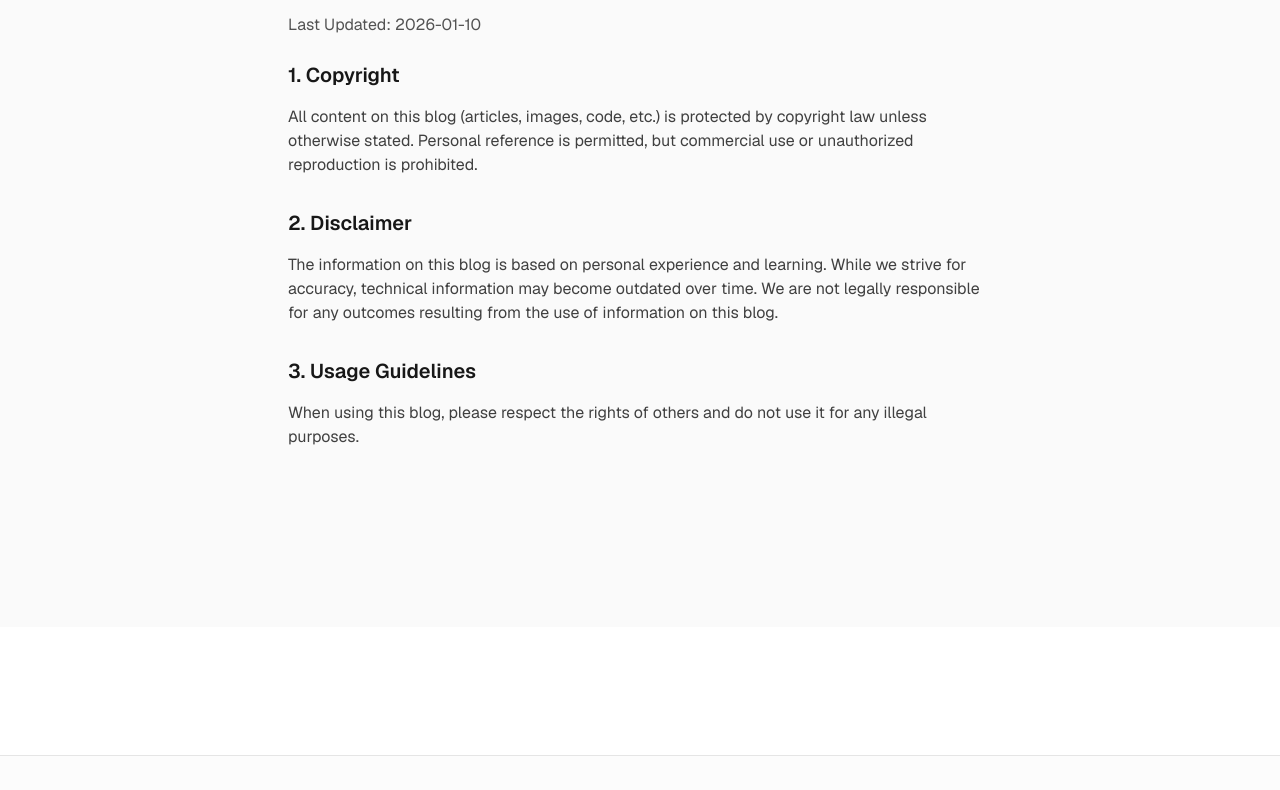
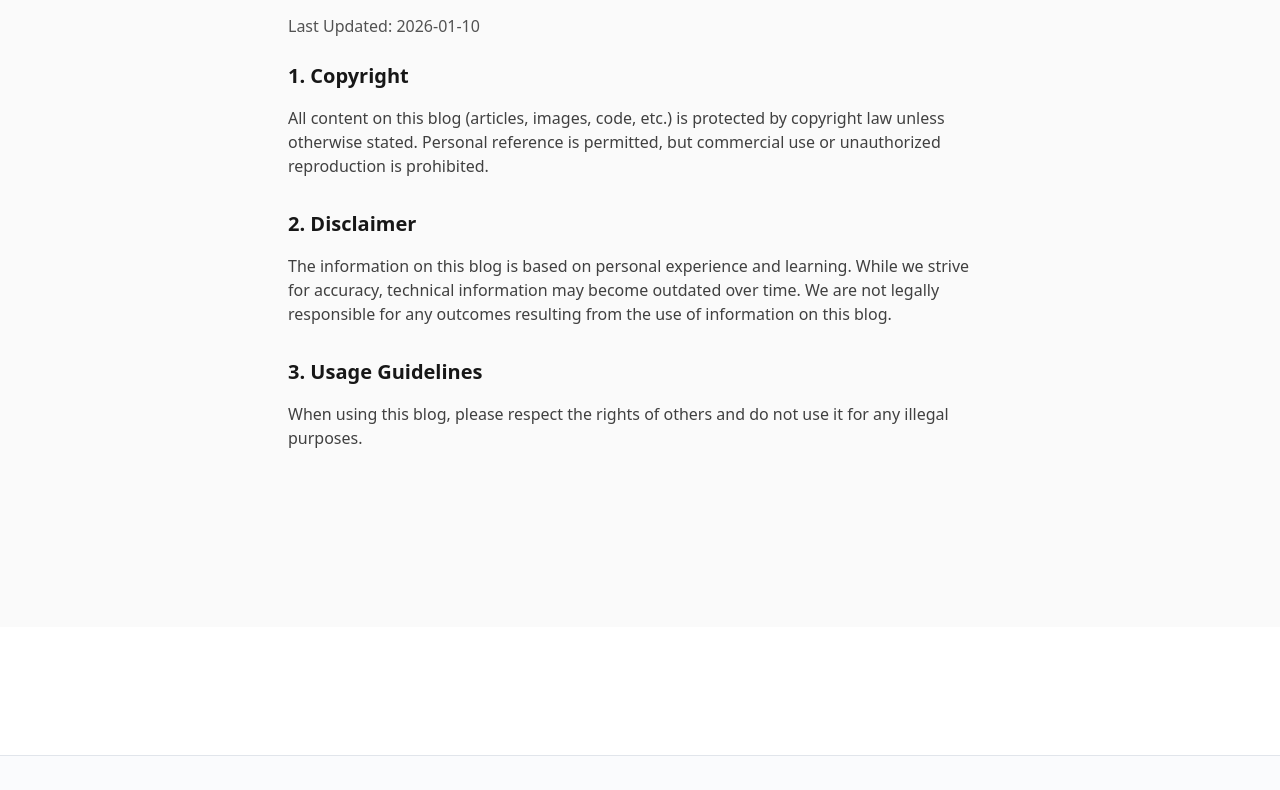
Before and after one commit to VisioneXperienceDeveloper/VXD, a React app in the folder apps/blog-web/: page /en/terms in a window 1280 px wide. Shown: the part 261-1051 px from the top of the page. Built offline with nearby package versions, Linux system fonts and the light colour scheme; some packages are replaced by stand-ins of ours; no server answers; a web font is replaced by a local one.

Commit message:
refactor: standardize global styles and layouts (#41)
* refactor(blog-web): update global styles and layout

* refactor(slack-web): update global styles and layout

* refactor(web): update global styles

```diff
--- a/apps/blog-web/src/app/[locale]/layout.tsx
+++ b/apps/blog-web/src/app/[locale]/layout.tsx
@@ -1,5 +1,5 @@
 import type { Metadata } from "next";
-import { Geist, Geist_Mono } from "next/font/google";
+import { Playfair_Display, Inter } from "next/font/google";
 import { NextIntlClientProvider } from 'next-intl';
 import { getMessages } from 'next-intl/server';
 import { notFound } from 'next/navigation';
@@ -16,29 +16,29 @@ import { Footer } from "@/widgets/footer";
 
 import "../globals.css";
 
-const geistSans = Geist({
-  variable: "--font-geist-sans",
+const playfair = Playfair_Display({
+  variable: "--font-playfair",
   subsets: ["latin"],
 });
 
-const geistMono = Geist_Mono({
-  variable: "--font-geist-mono",
+const inter = Inter({
+  variable: "--font-inter",
   subsets: ["latin"],
 });
 
 export const metadata: Metadata = {
   metadataBase: new URL(process.env.NEXT_PUBLIC_SITE_URL || 'http://localhost:3000'),
   title: {
-    default: "VXD Blog",
-    template: "%s | VXD Blog",
+    default: "VXD's blog",
+    template: "%s | VXD's blog",
   },
   description: "Generated by Vision eXperience Developer",
   keywords: ["VXD", "Blog", "vision experience developer", "React", "TypeScript", "Google", "AI", "Frontend", "Backend", "Web Development", "Mobile Development", "Vision", "Experience", "Developer", "Software Engineer", "Software Developer", "Thinking", "Coding", "Programming", "Development"],
   openGraph: {
-    title: "VXD Blog",
+    title: "VXD's blog",
     description: "Generated by Vision eXperience Developer",
     url: process.env.NEXT_PUBLIC_SITE_URL || 'http://localhost:3000',
-    siteName: "VXD Blog",
+    siteName: "VXD's blog",
     locale: "en_US",
     type: "website",
   },
@@ -79,7 +79,7 @@ export default async function LocaleLayout({
     <html lang={locale} suppressHydrationWarning>
       <GoogleTagManager gtmId={process.env.GTM_ID ?? ""} />
       <body
-        className={`${geistSans.variable} ${geistMono.variable} antialiased`}
+        className={`${playfair.variable} ${inter.variable} antialiased`}
         suppressHydrationWarning
       >
         <GoogleAnalytics gaId={process.env.GA_ID ?? ""} />
--- a/apps/blog-web/src/app/globals.css
+++ b/apps/blog-web/src/app/globals.css
@@ -63,25 +63,25 @@
 }
 
 :root {
-  --radius: 0.625rem;
+  --radius: 1.5rem;
   --background: oklch(1 0 0);
-  --foreground: oklch(0.145 0 0);
+  --foreground: oklch(0.12 0.03 264);
   --card: oklch(1 0 0);
-  --card-foreground: oklch(0.145 0 0);
+  --card-foreground: oklch(0.12 0.03 264);
   --popover: oklch(1 0 0);
-  --popover-foreground: oklch(0.145 0 0);
-  --primary: oklch(0.205 0 0);
+  --popover-foreground: oklch(0.12 0.03 264);
+  --primary: oklch(0.21 0.03 264);
   --primary-foreground: oklch(0.985 0 0);
-  --secondary: oklch(0.97 0 0);
-  --secondary-foreground: oklch(0.205 0 0);
-  --muted: oklch(0.97 0 0);
-  --muted-foreground: oklch(0.556 0 0);
-  --accent: oklch(0.97 0 0);
-  --accent-foreground: oklch(0.205 0 0);
+  --secondary: oklch(0.96 0.01 264);
+  --secondary-foreground: oklch(0.21 0.03 264);
+  --muted: oklch(0.96 0.01 264);
+  --muted-foreground: oklch(0.45 0.02 264);
+  --accent: oklch(0.72 0.22 284);
+  --accent-foreground: oklch(0.12 0.03 264);
   --destructive: oklch(0.577 0.245 27.325);
-  --border: oklch(0.922 0 0);
-  --input: oklch(0.922 0 0);
-  --ring: oklch(0.708 0 0);
+  --border: oklch(0.92 0.01 264);
+  --input: oklch(0.92 0.01 264);
+  --ring: oklch(0.21 0.03 264);
   --chart-1: oklch(0.646 0.222 41.116);
   --chart-2: oklch(0.6 0.118 184.704);
   --chart-3: oklch(0.398 0.07 227.392);
@@ -96,48 +96,49 @@
   --sidebar-border: oklch(0.922 0 0);
   --sidebar-ring: oklch(0.708 0 0);
 
-  --accent-brand: oklch(0.55 0.2 275);
-  --accent-brand-soft: oklch(0.35 0.12 275);
-  --accent-brand-text: oklch(0.75 0.15 275);
+  --accent-brand: oklch(0.72 0.22 284);
+  --accent-brand-soft: oklch(0.9 0.05 284);
+  --accent-brand-text: oklch(0.5 0.15 284);
 }
 
 .dark {
-  --background: oklch(0.145 0 0);
+  --background: oklch(0.12 0 0);
   --foreground: oklch(0.985 0 0);
-  --card: oklch(0.205 0 0);
+  --card: oklch(0.15 0 0);
   --card-foreground: oklch(0.985 0 0);
-  --popover: oklch(0.205 0 0);
+  --popover: oklch(0.15 0 0);
   --popover-foreground: oklch(0.985 0 0);
-  --primary: oklch(0.922 0 0);
-  --primary-foreground: oklch(0.205 0 0);
-  --secondary: oklch(0.269 0 0);
+  --primary: oklch(0.92 0 0);
+  --primary-foreground: oklch(0.12 0 0);
+  --secondary: oklch(0.2 0 0);
   --secondary-foreground: oklch(0.985 0 0);
-  --muted: oklch(0.269 0 0);
-  --muted-foreground: oklch(0.708 0 0);
-  --accent: oklch(0.269 0 0);
+  --muted: oklch(0.2 0 0);
+  --muted-foreground: oklch(0.7 0 0);
+  --accent: oklch(0.72 0.22 284);
   --accent-foreground: oklch(0.985 0 0);
   --destructive: oklch(0.704 0.191 22.216);
   --border: oklch(1 0 0 / 10%);
   --input: oklch(1 0 0 / 15%);
-  --ring: oklch(0.556 0 0);
+  --ring: oklch(0.7 0 0);
   --chart-1: oklch(0.488 0.243 264.376);
   --chart-2: oklch(0.696 0.17 162.48);
   --chart-3: oklch(0.769 0.188 70.08);
   --chart-4: oklch(0.627 0.265 303.9);
   --chart-5: oklch(0.645 0.246 16.439);
-  --sidebar: oklch(0.205 0 0);
+  --sidebar: oklch(0.15 0 0);
   --sidebar-foreground: oklch(0.985 0 0);
-  --sidebar-primary: oklch(0.488 0.243 264.376);
+  --sidebar-primary: oklch(0.72 0.22 284);
   --sidebar-primary-foreground: oklch(0.985 0 0);
-  --sidebar-accent: oklch(0.269 0 0);
+  --sidebar-accent: oklch(0.2 0 0);
   --sidebar-accent-foreground: oklch(0.985 0 0);
   --sidebar-border: oklch(1 0 0 / 10%);
-  --sidebar-ring: oklch(0.556 0 0);
+  --sidebar-ring: oklch(0.7 0 0);
 
-  --accent-brand: oklch(0.65 0.2 275);
-  --accent-brand-soft: oklch(0.3 0.1 275);
-  --accent-brand-text: oklch(0.8 0.15 275);
+  --accent-brand: oklch(0.72 0.22 284);
+  --accent-brand-soft: oklch(0.3 0.1 284);
+  --accent-brand-text: oklch(0.85 0.1 284);
 }
+
 
 @layer base {
   * {
--- a/apps/slack-web/src/app/globals.css
+++ b/apps/slack-web/src/app/globals.css
@@ -9,39 +9,39 @@
 
 :root {
   /* Background */
-  --bg-primary: #0A0A0A;
-  --bg-secondary: #111111;
-  --bg-tertiary: #161616;
-  --bg-elevated: #1A1A1A;
-  --bg-hover: #1E1E1E;
-  --bg-active: #252525;
-  --bg-input: #141414;
-  --bg-tooltip: #2A2A2A;
+  --bg-primary: #0f172a;
+  --bg-secondary: #1e1b4b;
+  --bg-tertiary: #1e293b;
+  --bg-elevated: #334155;
+  --bg-hover: rgba(255, 255, 255, 0.05);
+  --bg-active: rgba(255, 255, 255, 0.1);
+  --bg-input: #020617;
+  --bg-tooltip: #1e1b4b;
 
   /* Border */
-  --border-subtle: #1F1F1F;
-  --border-default: #2A2A2A;
-  --border-strong: #3A3A3A;
-  --border-focus: #555555;
+  --border-subtle: rgba(255, 255, 255, 0.05);
+  --border-default: rgba(255, 255, 255, 0.1);
+  --border-strong: rgba(255, 255, 255, 0.2);
+  --border-focus: #6366f1;
 
   /* Text */
-  --text-primary: #EBEBEB;
-  --text-secondary: #8A8A8A;
-  --text-tertiary: #5C5C5C;
-  --text-quaternary: #3D3D3D;
-  --text-inverse: #0A0A0A;
+  --text-primary: #f8fafc;
+  --text-secondary: #94a3b8;
+  --text-tertiary: #64748b;
+  --text-quaternary: #475569;
+  --text-inverse: #0f172a;
 
   /* Accent */
-  --accent: #FFFFFF;
-  --accent-hover: #E0E0E0;
-  --accent-muted: rgba(255, 255, 255, 0.08);
-  --accent-subtle: rgba(255, 255, 255, 0.04);
+  --accent: #6366f1;
+  --accent-hover: #818cf8;
+  --accent-muted: rgba(99, 102, 241, 0.1);
+  --accent-subtle: rgba(99, 102, 241, 0.05);
 
   /* Status */
-  --status-online: #3ECF71;
-  --status-away: #F5A623;
-  --status-dnd: #E24D4D;
-  --status-offline: #5C5C5C;
+  --status-online: #22c55e;
+  --status-away: #f59e0b;
+  --status-dnd: #ef4444;
+  --status-offline: #64748b;
 
   /* Spacing scale */
   --space-1: 4px;
@@ -55,10 +55,10 @@
   --space-12: 48px;
 
   /* Radius */
-  --radius-sm: 4px;
-  --radius-md: 6px;
-  --radius-lg: 8px;
-  --radius-xl: 12px;
+  --radius-sm: 6px;
+  --radius-md: 8px;
+  --radius-lg: 12px;
+  --radius-xl: 16px;
   --radius-full: 9999px;
 
   /* Shadows */
@@ -67,7 +67,7 @@
   --shadow-lg: 0 8px 24px rgba(0, 0, 0, 0.5);
 
   /* Typography */
-  --font-sans: 'Inter', -apple-system, BlinkMacSystemFont, 'Segoe UI', system-ui, sans-serif;
+  --font-sans: var(--font-inter), -apple-system, BlinkMacSystemFont, 'Segoe UI', system-ui, sans-serif;
   --font-mono: 'SF Mono', 'Fira Code', 'Fira Mono', monospace;
 
   --text-xs: 11px;
@@ -83,19 +83,20 @@
   --leading-relaxed: 1.65;
 
   /* Transitions */
-  --transition-fast: 120ms ease;
-  --transition-base: 200ms ease;
-  --transition-slow: 300ms ease;
+  --transition-fast: 120ms cubic-bezier(0.4, 0, 0.2, 1);
+  --transition-base: 200ms cubic-bezier(0.4, 0, 0.2, 1);
+  --transition-slow: 300ms cubic-bezier(0.4, 0, 0.2, 1);
 
   /* Layout */
   --sidebar-width: 260px;
   --header-height: 52px;
 
   /* Glassmorphism */
-  --glass-bg: rgba(10, 10, 10, 0.7);
+  --glass-bg: rgba(30, 27, 75, 0.7);
   --glass-border: rgba(255, 255, 255, 0.08);
-  --glass-blur: 12px;
+  --glass-blur: 16px;
 }
+
 
 /* ─── Reset & Base ───────────────────────────────────────── */
 
--- a/apps/web/src/app/globals.css
+++ b/apps/web/src/app/globals.css
@@ -63,25 +63,25 @@
 }
 
 :root {
-  --radius: 0.625rem;
+  --radius: 1rem;
   --background: oklch(1 0 0);
-  --foreground: oklch(0.145 0 0);
+  --foreground: oklch(0.12 0.03 264);
   --card: oklch(1 0 0);
-  --card-foreground: oklch(0.145 0 0);
+  --card-foreground: oklch(0.12 0.03 264);
   --popover: oklch(1 0 0);
-  --popover-foreground: oklch(0.145 0 0);
-  --primary: oklch(0.205 0 0);
+  --popover-foreground: oklch(0.12 0.03 264);
+  --primary: oklch(0.58 0.23 268);
   --primary-foreground: oklch(0.985 0 0);
-  --secondary: oklch(0.97 0 0);
-  --secondary-foreground: oklch(0.205 0 0);
-  --muted: oklch(0.97 0 0);
-  --muted-foreground: oklch(0.556 0 0);
-  --accent: oklch(0.97 0 0);
-  --accent-foreground: oklch(0.205 0 0);
+  --secondary: oklch(0.96 0.01 264);
+  --secondary-foreground: oklch(0.12 0.03 264);
+  --muted: oklch(0.96 0.01 264);
+  --muted-foreground: oklch(0.45 0.02 264);
+  --accent: oklch(0.96 0.01 264);
+  --accent-foreground: oklch(0.12 0.03 264);
   --destructive: oklch(0.577 0.245 27.325);
-  --border: oklch(0.922 0 0);
-  --input: oklch(0.922 0 0);
-  --ring: oklch(0.708 0 0);
+  --border: oklch(0.92 0.01 264);
+  --input: oklch(0.92 0.01 264);
+  --ring: oklch(0.58 0.23 268);
   --chart-1: oklch(0.646 0.222 41.116);
   --chart-2: oklch(0.6 0.118 184.704);
   --chart-3: oklch(0.398 0.07 227.392);
@@ -96,48 +96,58 @@
   --sidebar-border: oklch(0.922 0 0);
   --sidebar-ring: oklch(0.708 0 0);
 
-  --accent-brand: oklch(0.55 0.2 275);
-  --accent-brand-soft: oklch(0.35 0.12 275);
-  --accent-brand-text: oklch(0.75 0.15 275);
+  --accent-brand: oklch(0.58 0.23 268);
+  --accent-brand-soft: oklch(0.9 0.05 268);
+  --accent-brand-text: oklch(0.4 0.15 268);
 }
 
 .dark {
-  --background: oklch(0.145 0 0);
+  --background: oklch(0.12 0.03 264);
   --foreground: oklch(0.985 0 0);
-  --card: oklch(0.205 0 0);
+  --card: oklch(0.16 0.04 264);
   --card-foreground: oklch(0.985 0 0);
-  --popover: oklch(0.205 0 0);
+  --popover: oklch(0.16 0.04 264);
   --popover-foreground: oklch(0.985 0 0);
-  --primary: oklch(0.922 0 0);
-  --primary-foreground: oklch(0.205 0 0);
-  --secondary: oklch(0.269 0 0);
+  --primary: oklch(0.65 0.2 268);
+  --primary-foreground: oklch(0.12 0.03 264);
+  --secondary: oklch(0.2 0.04 264);
   --secondary-foreground: oklch(0.985 0 0);
-  --muted: oklch(0.269 0 0);
-  --muted-foreground: oklch(0.708 0 0);
-  --accent: oklch(0.269 0 0);
+  --muted: oklch(0.2 0.04 264);
+  --muted-foreground: oklch(0.7 0.02 264);
+  --accent: oklch(0.2 0.04 264);
   --accent-foreground: oklch(0.985 0 0);
   --destructive: oklch(0.704 0.191 22.216);
   --border: oklch(1 0 0 / 10%);
   --input: oklch(1 0 0 / 15%);
-  --ring: oklch(0.556 0 0);
+  --ring: oklch(0.65 0.2 268);
   --chart-1: oklch(0.488 0.243 264.376);
   --chart-2: oklch(0.696 0.17 162.48);
   --chart-3: oklch(0.769 0.188 70.08);
   --chart-4: oklch(0.627 0.265 303.9);
   --chart-5: oklch(0.645 0.246 16.439);
-  --sidebar: oklch(0.205 0 0);
+  --sidebar: oklch(0.16 0.04 264);
   --sidebar-foreground: oklch(0.985 0 0);
-  --sidebar-primary: oklch(0.488 0.243 264.376);
+  --sidebar-primary: oklch(0.65 0.2 268);
   --sidebar-primary-foreground: oklch(0.985 0 0);
-  --sidebar-accent: oklch(0.269 0 0);
+  --sidebar-accent: oklch(0.2 0.04 264);
   --sidebar-accent-foreground: oklch(0.985 0 0);
   --sidebar-border: oklch(1 0 0 / 10%);
-  --sidebar-ring: oklch(0.556 0 0);
+  --sidebar-ring: oklch(0.65 0.2 268);
 
-  --accent-brand: oklch(0.65 0.2 275);
-  --accent-brand-soft: oklch(0.3 0.1 275);
-  --accent-brand-text: oklch(0.8 0.15 275);
+  --accent-brand: oklch(0.65 0.2 268);
+  --accent-brand-soft: oklch(0.3 0.1 268);
+  --accent-brand-text: oklch(0.85 0.1 268);
 }
+
+@layer utilities {
+  .glass {
+    background: rgba(255, 255, 255, 0.05);
+    backdrop-filter: blur(12px);
+    border: 1px solid rgba(255, 255, 255, 0.1);
+    box-shadow: 0 8px 32px 0 rgba(0, 0, 0, 0.37);
+  }
+}
+
 
 @layer base {
   * {
```
Also changed, not shown: apps/slack-web/src/app/layout.tsx (+8 -2 lines).
